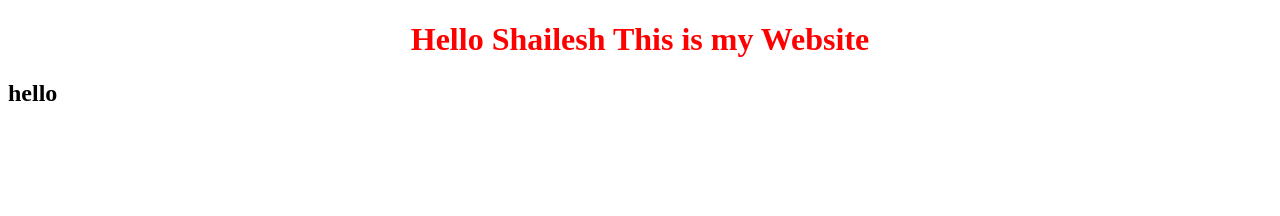
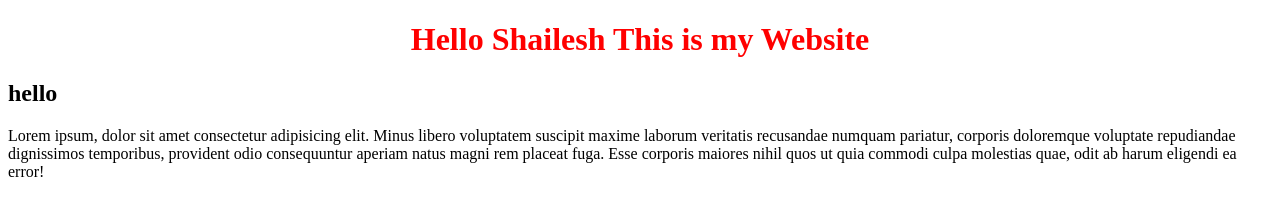
Before and after one commit to Shaileshkumar9/Fullstack_practicalShailesh, a plain HTML site: page index.html in a window 1280 px wide. Drawn offline with Linux system fonts and the light colour scheme.

Commit message:
add para

```diff
--- a/index.html
+++ b/index.html
@@ -9,6 +9,7 @@
 <body>
     <h1 style="text-align: center;color: red;">Hello Shailesh This is my Website</h1>
     <h2>hello</h2>
+    <p>Lorem ipsum, dolor sit amet consectetur adipisicing elit. Minus libero voluptatem suscipit maxime laborum veritatis recusandae numquam pariatur, corporis doloremque voluptate repudiandae dignissimos temporibus, provident odio consequuntur aperiam natus magni rem placeat fuga. Esse corporis maiores nihil quos ut quia commodi culpa molestias quae, odit ab harum eligendi ea error!</p>
 
 </body>
 </html>
```
